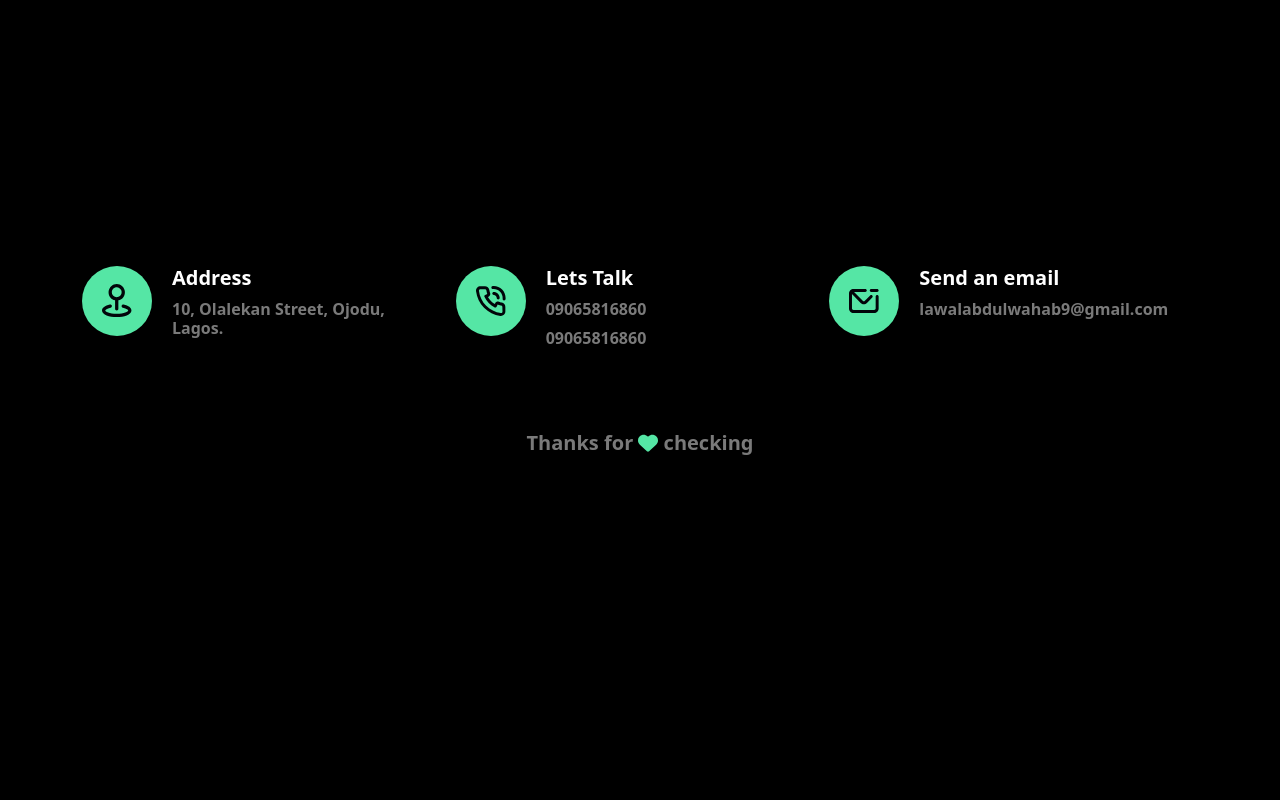
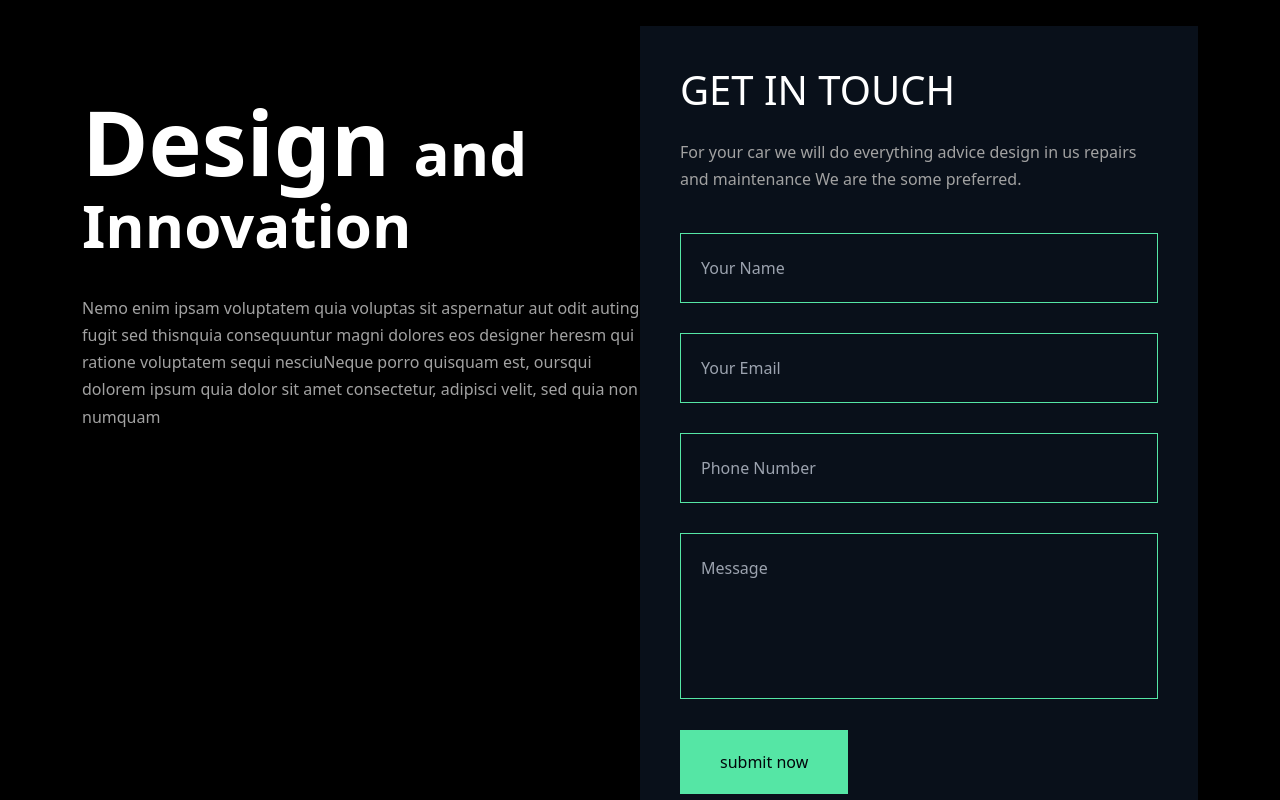
Before and after one commit to Wahab019/Vite-Portfolio, a React app: page / in a window 1280 px wide. Shown: the part 2300-3100 px from the top of the page. Before the commit the page ends 2783 px from the top, so only its background shows below. Built offline with nearby package versions, Linux system fonts and the light colour scheme; the HTML template or start-up script is replaced by a standard one.

Commit message:
home-form

```diff
--- a/src/App.css
+++ b/src/App.css
@@ -141,3 +141,39 @@ html{
     border-radius: 50%;
     z-index: -2;
 }
+
+.d-and-i span{
+    line-height: unset !important;
+}
+
+@media (min-width: 1200px) and (max-width: 1399.99px){
+    .d-and-i {
+        font-size: 90px !important;
+    }
+
+    .form-container{
+        padding: 40px !important;
+    }
+}
+
+@media (min-width: 576px) and (max-width: 767.99px){
+    .d-and-i {
+        font-size: 70px !important;
+    }
+
+    .d-and-i span{
+        font-size: 45px !important;
+        line-height: unset !important;
+    }
+}
+
+@media (max-width: 575.99px){
+    .d-and-i {
+        font-size: 40px !important;
+    }
+
+    .d-and-i span{
+        font-size: 20px !important;
+        line-height: unset !important;
+    }
+}
--- a/src/index.css
+++ b/src/index.css
@@ -84,3 +84,15 @@
 .header-links{
     @apply text-[18px] mobile:text-[16px] tablet:text-[16px] pc:text-[16px] text-white leading-[15px] inline-block no-underline hover:text-[#55e6a5] transition-all duration-[0.3s] ;
 }
+
+.form-input-home{
+    @apply mt-[30px] bg-[#09101a] border border-solid border-[#55e6a5] py-[22px] px-[20px] text-white text-[16px] font-medium w-full outline-none resize-none rounded-none  ;
+}
+
+.form-textarea-home{
+    @apply mt-[30px] bg-[#09101a] border border-solid border-[#55e6a5] py-[22px] px-[20px] text-white text-[16px] font-medium w-full outline-none resize-none rounded-none  ;
+}
+
+.form-submit-home{
+    @apply mt-[25px] bg-[#55e6a5] text-[#02050a] font-medium hover:bg-[#141c27] hover:text-white transition-all duration-[0.3s] py-[20px] px-[40px] cursor-pointer inline-flex justify-center items-center gap-[10px] ;
+}
--- a/src/pages/Home.jsx
+++ b/src/pages/Home.jsx
@@ -3,6 +3,9 @@ import { HiDownload } from "react-icons/hi";
 import { GrPieChart } from "react-icons/gr";
 // animation
 import useAOS from "../components/useAos";
+
+import React, { useRef } from 'react';
+import emailjs from '@emailjs/browser';
 
 
 const Home = () => {
@@ -12,6 +15,20 @@ const Home = () => {
     //onMouseEnter={textEnter} onMouseLeave={textLeave}
 
     const Aos = useAOS();
+
+    const form = useRef();
+
+    const sendEmail = (e) => {
+      e.preventDefault();
+
+      emailjs.sendForm('service_iw5hv2e', 'template_kbchu7j', form.current, 'WJMXcogEeqnfCUxGn')
+        .then((result) => {
+          alert('Message sent successfully');
+          e.target.reset();
+        }, (error) => {
+          alert(error.message);
+        });
+    };
 
     return (
       <div>
@@ -169,11 +186,56 @@ const Home = () => {
         <section className="pt-[135px] pb-[120px] mobile:pt-[40px] mobile:pb-[80px]">
           <div className="container-sample">
 
-            <div className="grid grid-cols-2">
+            <div className="grid grid-cols-2 tablet:grid-cols-1 mobile:grid-cols-1">
 
-              <div></div>
+              <div>
 
-              <div></div>
+                <div className="mt-[85px] tablet:mt-0 mobile:mt-0">
+                  <h2 className="d-and-i text-[128px] pc:text-[90px] tablet:text-[80px] font-semibold leading-[60px] text-white mb-2.5">
+                    Design <span className="text-[60px] tablet:text-[52px] font-semibold text-white ">and Innovation</span>
+                  </h2>
+                  <p className="mt-[40px] mb-[20px] text-[#a2a2a2] font-normal text-[16px] leading-[1.7]">
+                    Nemo enim ipsam voluptatem quia voluptas sit aspernatur aut odit auting fugit sed thisnquia consequuntur magni dolores eos designer heresm qui ratione voluptatem sequi nesciuNeque porro quisquam est, oursqui dolorem ipsum quia dolor sit amet consectetur, adipisci velit, sed quia non numquam
+                  </p>
+                </div>
+
+                <div>
+                  <div className="grid grid-cols-2 gap-4"></div>
+                </div>
+
+              </div>
+
+              <div>
+                <div className="form-container bg-[#09101a] p-[60px] pc:p-[40px] tablet:mt-[25px] mobile:mt-[25px]">
+
+                  <h2 className="uppercase text-white text-[40px] mobile:text-[28px] mb-[25px] font-medium leading-[1.2] ">
+                    Get in touch
+                  </h2>
+                  <p className="text-[16px] font-normal leading-[1.7] text-[#a2a2a2] mb-2.5">
+                    For your car we will do everything advice design in us repairs and maintenance We are the some preferred.
+                  </p>
+                  <div>
+                    <form ref={form} onSubmit={sendEmail} >
+
+                      <label></label>
+                      <input required placeholder="Your Name" className="form-input-home" type="text" name="user_name" />
+
+                      <label></label>
+                      <input required placeholder="Your Email" className="form-input-home" type="email" name="user_email" />
+
+                      <label></label>
+                      <input placeholder="Phone Number" className="form-input-home" type="tel" name="user_number" />
+
+                      <label></label>
+                      <textarea cols={10} rows={5} placeholder="Message" className="form-textarea-home" type="text" name="message" />
+
+                      <input className="form-submit-home" type="submit" value="submit now" />
+
+                    </form>
+                  </div>
+
+                </div>
+              </div>
 
             </div>
 
@@ -187,3 +249,5 @@ const Home = () => {
 export default Home;
 
 // fade-right
+
+// ref={form} onSubmit={sendEmail}
```
